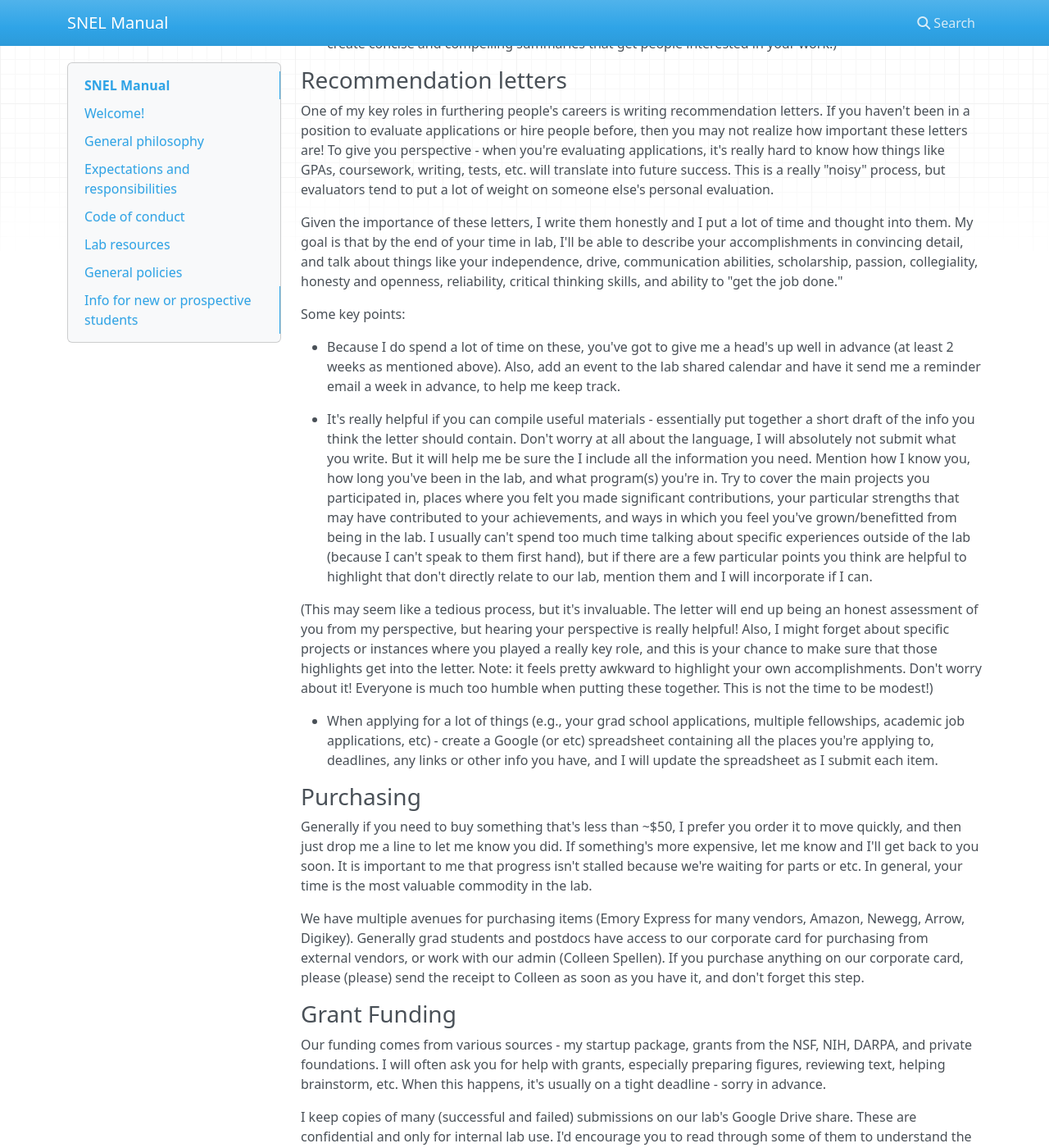
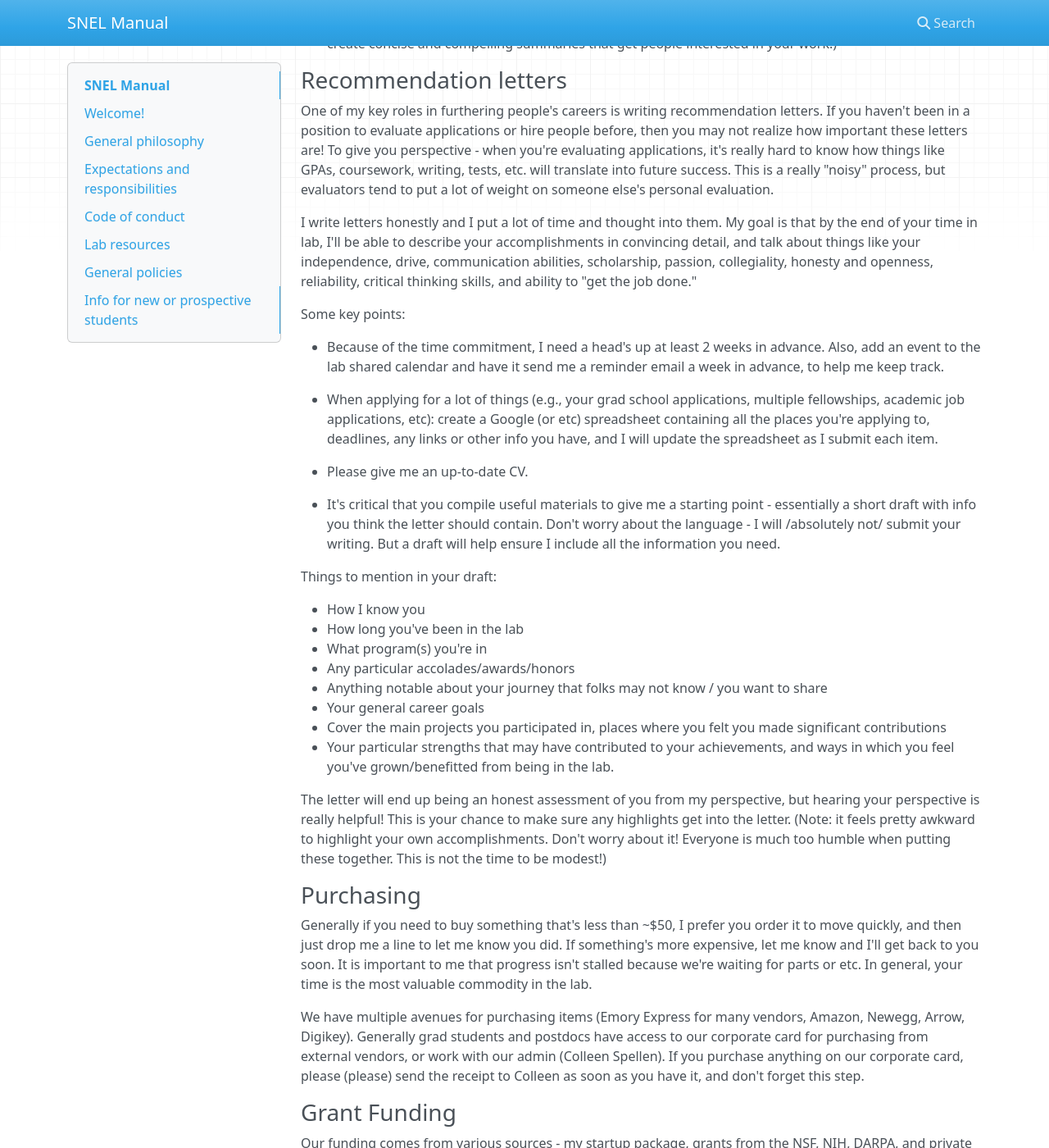
Before and after one commit to cpandar/labmanual, an MkDocs documentation site: the page built from docs/index.md, in a window 1280 px wide and 1400 px high, scrolled down 15170 px. Shown: the whole window at 82% size. Built offline with MkDocs 1.6.1, drawn with Linux system fonts in a browser that asks for light colours; nearby versions of some CDN libraries.

Commit message:
updated recommendation letter guide

```diff
--- a/docs/index.md
+++ b/docs/index.md
@@ -336,17 +336,30 @@ Some good general resources for paper writing are below. There are plenty of mor
 
 One of my key roles in furthering people's careers is writing recommendation letters. If you haven't been in a position to evaluate applications or hire people before, then you may not realize how important these letters are! To give you perspective - when you're evaluating applications, it's really hard to know how things like GPAs, coursework, writing, tests, etc. will translate into future success. This is a really "noisy" process, but evaluators tend to put a lot of weight on someone else's personal evaluation.
 
-Given the importance of these letters, I write them honestly and I put a lot of time and thought into them. My goal is that by the end of your time in lab, I'll be able to describe your accomplishments in convincing detail, and talk about things like your independence, drive, communication abilities, scholarship, passion, collegiality, honesty and openness, reliability, critical thinking skills, and ability to "get the job done."
+I write letters honestly and I put a lot of time and thought into them. My goal is that by the end of your time in lab, I'll be able to describe your accomplishments in convincing detail, and talk about things like your independence, drive, communication abilities, scholarship, passion, collegiality, honesty and openness, reliability, critical thinking skills, and ability to "get the job done."
 
 Some key points:
 
-- Because I do spend a lot of time on these, you've got to give me a head's up well in advance (at least 2 weeks as mentioned above). Also, add an event to the lab shared calendar and have it send me a reminder email a week in advance, to help me keep track.
+- Because of the time commitment, I need a head's up at least 2 weeks in advance. Also, add an event to the lab shared calendar and have it send me a reminder email a week in advance, to help me keep track.
 
-- It's really helpful if you can compile useful materials - essentially put together a short draft of the info you think the letter should contain. Don't worry at all about the language, I will absolutely not submit what you write. But it will help me be sure the I include all the information you need. Mention how I know you, how long you've been in the lab, and what program(s) you're in. Try to cover the main projects you participated in, places where you felt you made significant contributions, your particular strengths that may have contributed to your achievements, and ways in which you feel you've grown/benefitted from being in the lab. I usually can't spend too much time talking about specific experiences outside of the lab (because I can't speak to them first hand), but if there are a few particular points you think are helpful to highlight that don't directly relate to our lab, mention them and I will incorporate if I can.
+- When applying for a lot of things (e.g., your grad school applications, multiple fellowships, academic job applications, etc): create a Google (or etc) spreadsheet containing all the places you're applying to, deadlines, any links or other info you have, and I will update the spreadsheet as I submit each item.
 
-(This may seem like a tedious process, but it's invaluable. The letter will end up being an honest assessment of you from my perspective, but hearing your perspective is really helpful! Also, I might forget about specific projects or instances where you played a really key role, and this is your chance to make sure that those highlights get into the letter. Note: it feels pretty awkward to highlight your own accomplishments. Don't worry about it! Everyone is much too humble when putting these together. This is not the time to be modest!)
+- Please give me an up-to-date CV.
 
-- When applying for a lot of things (e.g., your grad school applications, multiple fellowships, academic job applications, etc) - create a Google (or etc) spreadsheet containing all the places you're applying to, deadlines, any links or other info you have, and I will update the spreadsheet as I submit each item.
+- It's critical that you compile useful materials to give me a starting point - essentially a short draft with info you think the letter should contain. Don't worry about the language - I will /absolutely not/ submit your writing. But a draft will help ensure I include all the information you need.
+
+Things to mention in your draft:
+
+- How I know you
+- How long you've been in the lab
+- What program(s) you're in
+- Any particular accolades/awards/honors
+- Anything notable about your journey that folks may not know / you want to share
+- Your general career goals
+- Cover the main projects you participated in, places where you felt you made significant contributions
+- Your particular strengths that may have contributed to your achievements, and ways in which you feel you've grown/benefitted from being in the lab.
+
+The letter will end up being an honest assessment of you from my perspective, but hearing your perspective is really helpful! This is your chance to make sure any highlights get into the letter. (Note: it feels pretty awkward to highlight your own accomplishments. Don't worry about it! Everyone is much too humble when putting these together. This is not the time to be modest!)
 
 ### Purchasing
 
```
